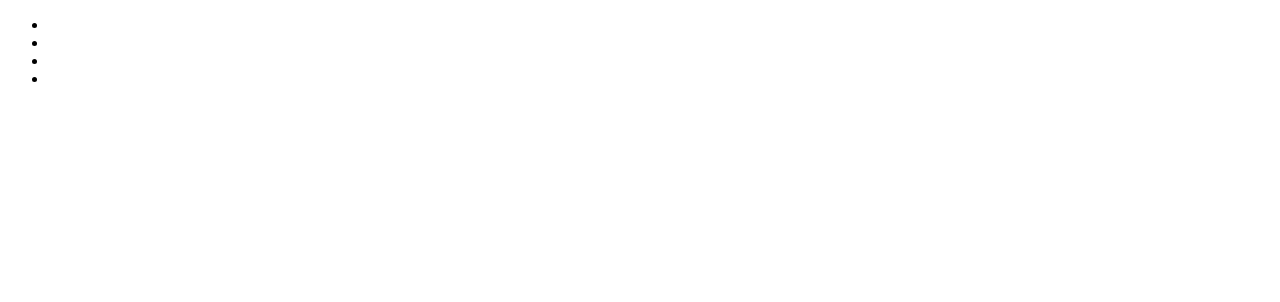
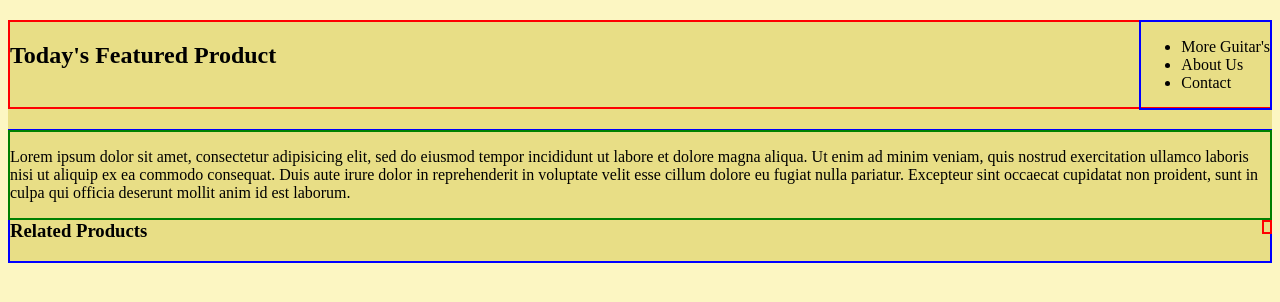
Before and after one commit to michaelkoceja/css-week1, a plain HTML site: page index.html in a window 1280 px wide. Drawn offline with Linux system fonts and the light colour scheme.

Commit message:
basic page setup with border boxes to see placement of containers

```diff
--- a/css/styles.css
+++ b/css/styles.css
@@ -0,0 +1,42 @@
+* {
+  box-sizing: border-box;
+}
+
+body {
+  background: #fcf6c2;
+}
+
+/* Main Container */
+.wrap {
+  background: #e8de86;
+}
+
+/* Nav Bar */
+.nav-bar {
+  float: right;
+  border: 2px solid blue;
+}
+
+/* Featured Product */
+.featured-product {
+  margin-top: 20px;
+  border: 2px solid red;
+}
+
+/* Summary */
+.summary {
+  float: left;
+  margin-top: 20px;
+  border: 2px solid green;
+}
+
+/* Table */
+table {
+  float: right;
+  border: 2px solid red;
+}
+/* Gallery */
+.gallery {
+  margin-top: 20px;
+  border: 2px solid blue;
+}
--- a/index.html
+++ b/index.html
@@ -10,20 +10,19 @@
       <!-- Nav Bar -->
       <div class="nav-bar">
         <ul>
-          <li></li>
-          <li></li>
-          <li></li>
-          <li></li>
+          <li>More Guitar's</li>
+          <li>About Us</li>
+          <li>Contact</li>
         </ul>
       </div>
       <!-- Featured Product -->
       <div class="featured-product">
-        <h2></h2>
+        <h2>Today's Featured Product</h2>
         <img src="" alt="">
       </div>
       <!-- Summary of Product -->
       <div class="summary">
-        <p></p>
+        <p>Lorem ipsum dolor sit amet, consectetur adipisicing elit, sed do eiusmod tempor incididunt ut labore et dolore magna aliqua. Ut enim ad minim veniam, quis nostrud exercitation ullamco laboris nisi ut aliquip ex ea commodo consequat. Duis aute irure dolor in reprehenderit in voluptate velit esse cillum dolore eu fugiat nulla pariatur. Excepteur sint occaecat cupidatat non proident, sunt in culpa qui officia deserunt mollit anim id est laborum.</p>
       </div>
       <!-- Table of Accessories -->
       <table>
@@ -38,7 +37,7 @@
       </table>
       <!-- Gallery of similar products -->
       <div class="gallery">
-
+        <h3>Related Products</h3>
       </div>
     </div>
   </body>
```
